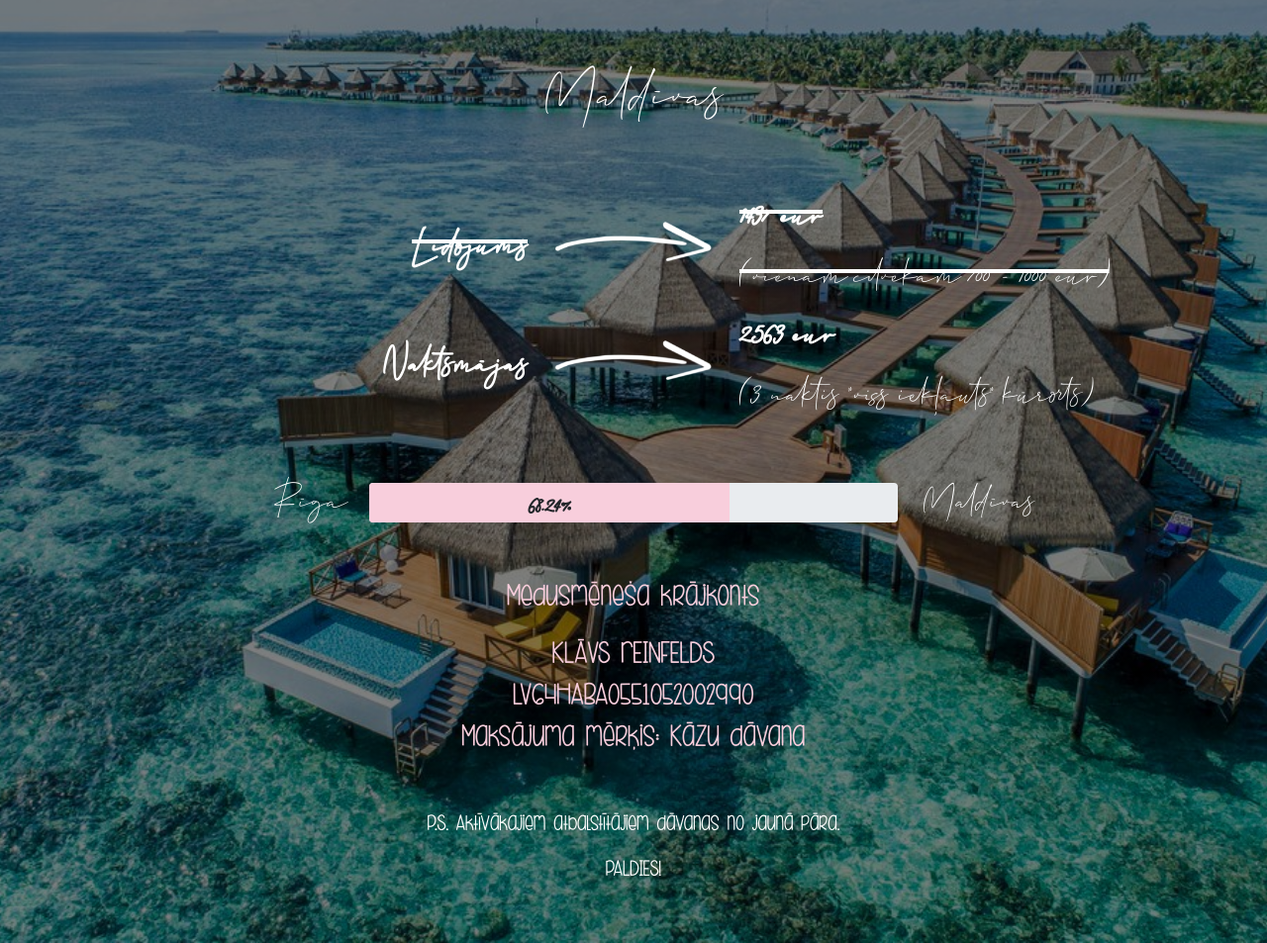
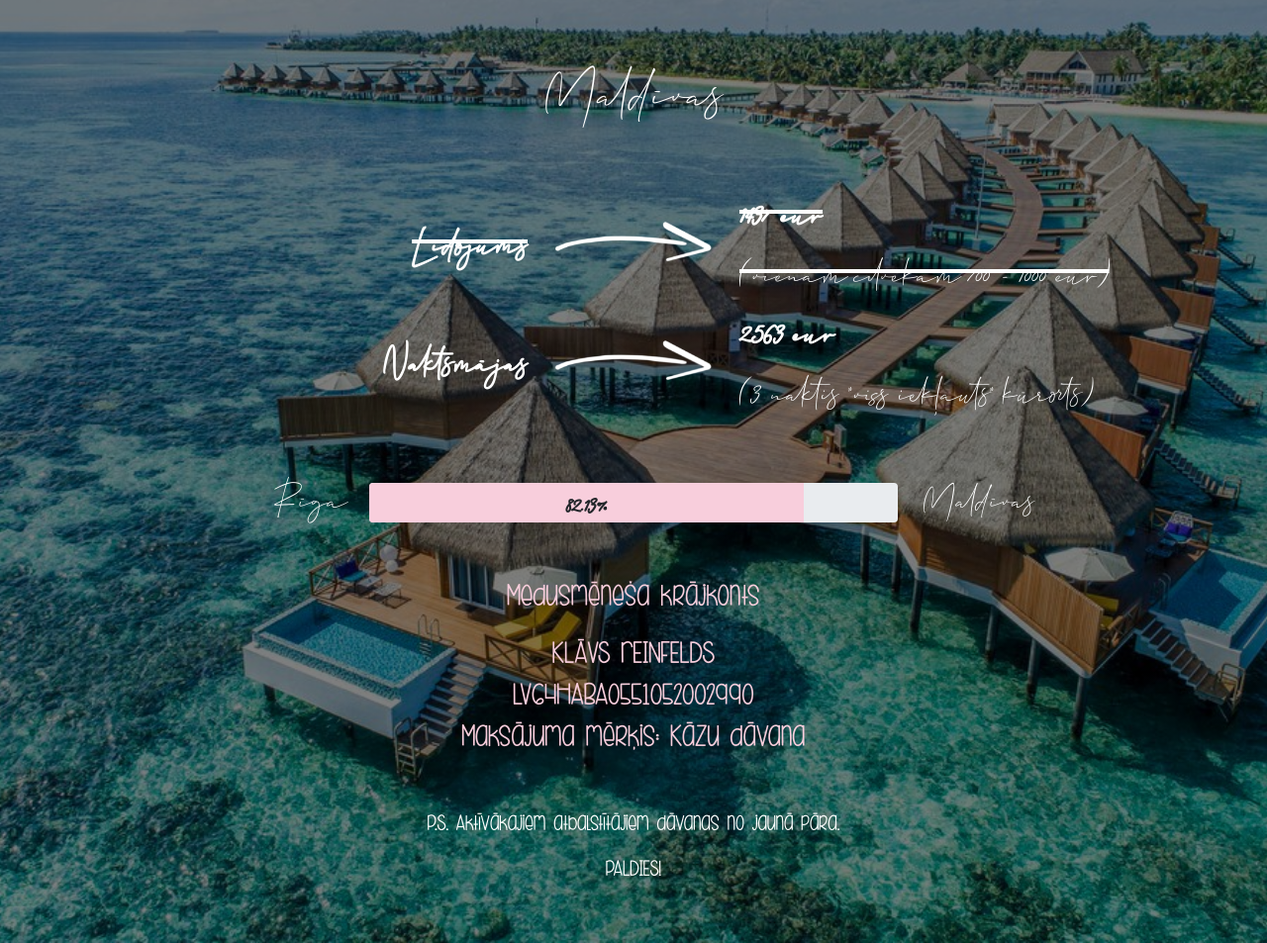
Before and after one commit to klavselina/klavselina.github.io, a plain HTML site: page index.html in a window 1280 px wide. Shown: the part 1047-2000 px from the top of the page at 99% size. Drawn offline with nearby package versions, Linux system fonts and the light colour scheme.

Commit message:
Add files via upload

```diff
--- a/index.html
+++ b/index.html
@@ -253,7 +253,7 @@ body, html {
           <div class="col-3 col-xs-4 text-end">Rīga</div>
           <div class="col-6 col-xs-4">
             <div class="progress mt-3" style="height: 40px;">
-              <div class="progress-bar fs-2" style="background-color:#f8cedc;width: 68.24%" role="progressbar" aria-valuenow="68.24" aria-valuemin="0" aria-valuemax="100"><span class="text-dark fw-bold">68.24%</span></div>
+              <div class="progress-bar fs-2" style="background-color:#f8cedc;width: 82.13%" role="progressbar" aria-valuenow="82.13" aria-valuemin="0" aria-valuemax="100"><span class="text-dark fw-bold">82.13%</span></div>
             </div>
           </div>
           <div class="col-3 col-xs-4 text-start">Maldīvas</div>
```
